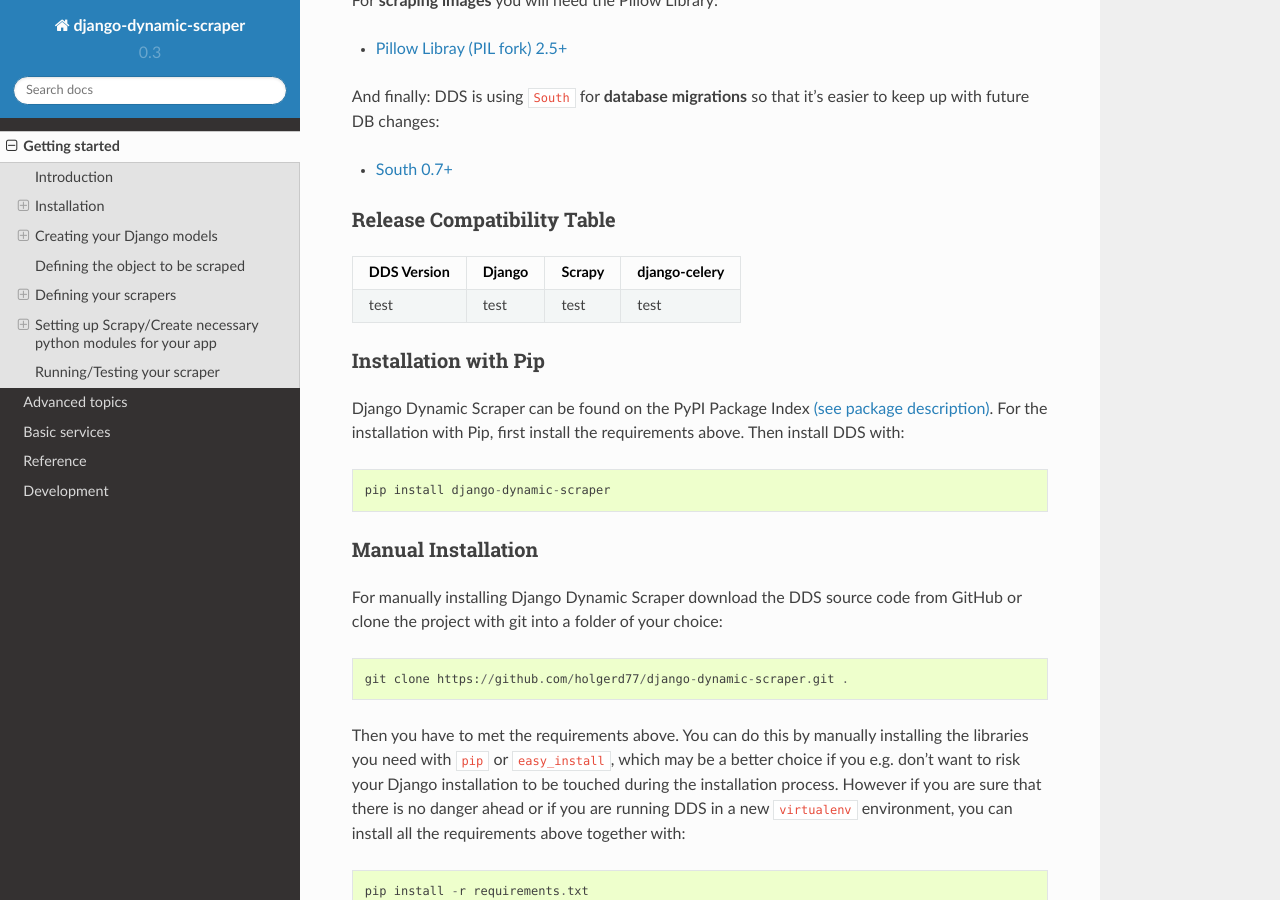
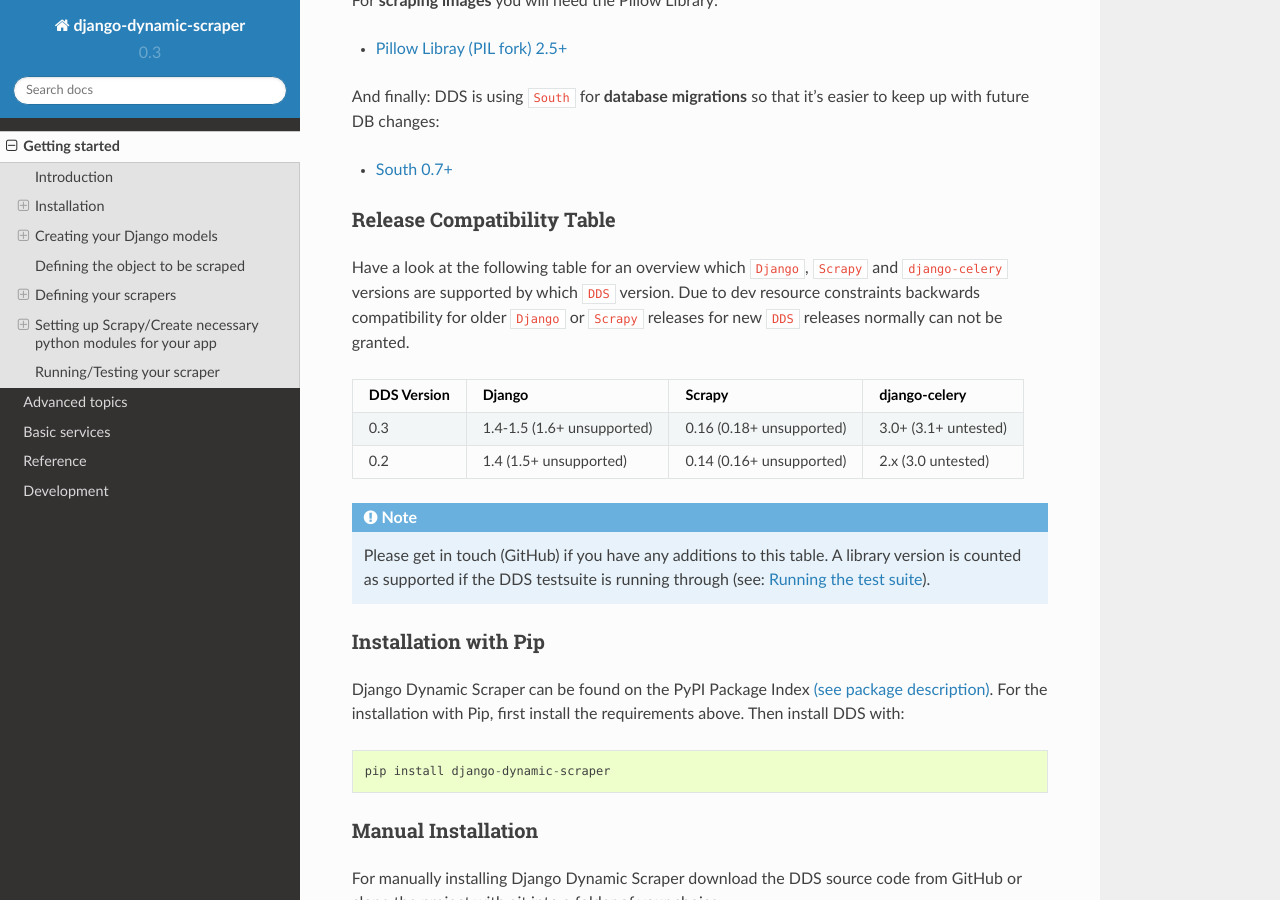
Before and after one commit to dev02019/django-dynamic-scraper, a Sphinx documentation site: the page built from docs/getting_started.rst, in a window 1280 px wide and 900 px high, scrolled down 1348 px. Built offline with Sphinx 7.4.7 and the Read the Docs theme 2.0.0, drawn with Linux system fonts in a browser that asks for light colours.

Commit message:
Added release compatibility table to docs for Django/Scrapy version compatibility

```diff
--- a/docs/development.rst
+++ b/docs/development.rst
@@ -27,6 +27,7 @@ Here are some topics for which suggestions would be especially interesting:
 
 And finally: please let me know about how you are using Django Dynamic Scraper!
 
+.. _test_suite:
 
 Running the test suite
 ======================
@@ -44,6 +45,9 @@ Then you can run the test suite with::
 
 	./run_tests.sh
 
+.. note::
+   If you are testing for DDS Django/Scrapy version compatibility: there might be 2-3 tests generally not working
+   properly, so if just a handful of tests don't pass have a closer look at the test output.
 
 .. _releasenotes:
 
--- a/docs/getting_started.rst
+++ b/docs/getting_started.rst
@@ -67,12 +67,20 @@ future DB changes:
 
 Release Compatibility Table
 ---------------------------
+Have a look at the following table for an overview which ``Django``, ``Scrapy`` and ``django-celery`` versions are supported
+by which ``DDS`` version. Due to dev resource constraints backwards compatibility for older ``Django`` or ``Scrapy`` releases for new
+``DDS`` releases normally can not be granted.
 
-=========== ====== ====== =============
-DDS Version Django Scrapy django-celery
-=========== ====== ====== =============
-test        test   test   test
-=========== ====== ====== =============
+=========== ========================== ======================== ====================
+DDS Version Django                     Scrapy                   django-celery
+=========== ========================== ======================== ====================
+0.3         1.4-1.5 (1.6+ unsupported) 0.16 (0.18+ unsupported) 3.0+ (3.1+ untested)
+0.2         1.4 (1.5+ unsupported)     0.14 (0.16+ unsupported) 2.x (3.0 untested)
+=========== ========================== ======================== ====================
+
+.. note::
+   Please get in touch (GitHub) if you have any additions to this table. A library version is counted as supported if the
+   DDS testsuite is running through (see: :ref:`test_suite`).
 
 Installation with Pip
 ---------------------
```
